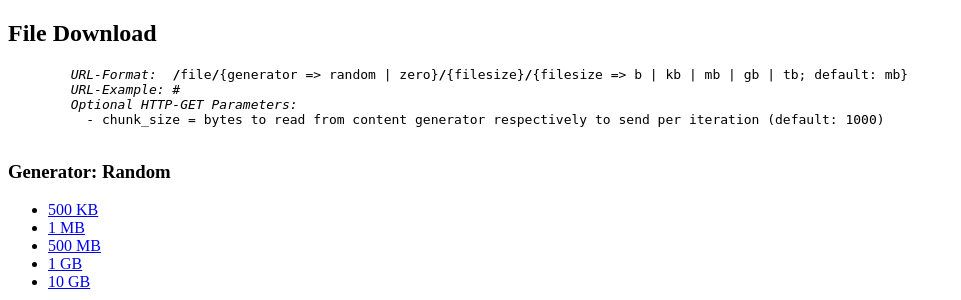
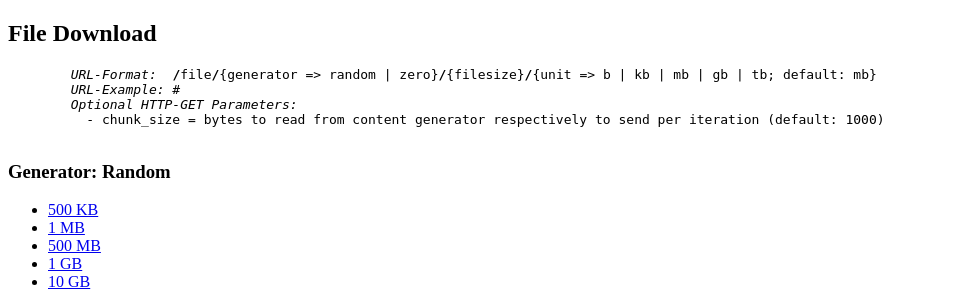
Before and after one commit to firefrei/filespeed, a Python web app: template templates/index.html in a window 1280 px wide. Shown: the top 300 px of the page, without its empty margins (0-961 px from the left). Run offline with Jinja, Linux system fonts and the light colour scheme; the template is opened without the code that fills it, so the values that code supplies are empty.

Commit message:
rename mb to sz

```diff
--- a/templates/index.html
+++ b/templates/index.html
@@ -9,8 +9,8 @@
     <h2>File Download</h2>
     <p>
     <pre>
-        <i>URL-Format:&nbsp;</i> <b>/</b>file<b>/</b>{generator => random | zero}<b>/</b>{filesize}<b>/</b>{filesize => b | kb | mb | gb | tb; default: mb}
-        <i>URL-Example:</i> {{ url_for('generate_file', generator='random', mb=1, unit='mb') }}
+        <i>URL-Format:&nbsp;</i> <b>/</b>file<b>/</b>{generator => random | zero}<b>/</b>{filesize}<b>/</b>{unit => b | kb | mb | gb | tb; default: mb}
+        <i>URL-Example:</i> {{ url_for('generate_file', generator='random', sz=1, unit='mb') }}
         <i>Optional HTTP-GET Parameters:</i>
           - chunk_size = bytes to read from content generator respectively to send per iteration (default: 1000)
     </pre>
@@ -18,28 +18,28 @@
 
     <h3>Generator: Random</h3>
     <ul>
-        <li><a href="{{ url_for('generate_file', generator='random', mb=500, unit='kb') }}">500 KB</a></li>
-        <li><a href="{{ url_for('generate_file', generator='random', mb=1, unit='mb') }}">1 MB</a></li>
-        <li><a href="{{ url_for('generate_file', generator='random', mb=500, unit='mb') }}">500 MB</a></li>
-        <li><a href="{{ url_for('generate_file', generator='random', mb=1, unit='gb') }}">1 GB</a></li>
-        <li><a href="{{ url_for('generate_file', generator='random', mb=10, unit='gb') }}">10 GB</a></li>
+        <li><a href="{{ url_for('generate_file', generator='random', sz=500, unit='kb') }}">500 KB</a></li>
+        <li><a href="{{ url_for('generate_file', generator='random', sz=1, unit='mb') }}">1 MB</a></li>
+        <li><a href="{{ url_for('generate_file', generator='random', sz=500, unit='mb') }}">500 MB</a></li>
+        <li><a href="{{ url_for('generate_file', generator='random', sz=1, unit='gb') }}">1 GB</a></li>
+        <li><a href="{{ url_for('generate_file', generator='random', sz=10, unit='gb') }}">10 GB</a></li>
     </ul>
 
     <h3>Generator: Zero</h3>
     <ul>
-        <li><a href="{{ url_for('generate_file', generator='zero', mb=500, unit='kb') }}">500 KB</a></li>
-        <li><a href="{{ url_for('generate_file', generator='zero', mb=1, unit='mb') }}">1 MB</a></li>
-        <li><a href="{{ url_for('generate_file', generator='zero', mb=500, unit='mb') }}">500 MB</a></li>
-        <li><a href="{{ url_for('generate_file', generator='zero', mb=1, unit='gb') }}">1 GB</a></li>
-        <li><a href="{{ url_for('generate_file', generator='zero', mb=10, unit='gb') }}">10 GB</a></li>
+        <li><a href="{{ url_for('generate_file', generator='zero', sz=500, unit='kb') }}">500 KB</a></li>
+        <li><a href="{{ url_for('generate_file', generator='zero', sz=1, unit='mb') }}">1 MB</a></li>
+        <li><a href="{{ url_for('generate_file', generator='zero', sz=500, unit='mb') }}">500 MB</a></li>
+        <li><a href="{{ url_for('generate_file', generator='zero', sz=1, unit='gb') }}">1 GB</a></li>
+        <li><a href="{{ url_for('generate_file', generator='zero', sz=10, unit='gb') }}">10 GB</a></li>
     </ul>
     </p>
 
     <p>
         <h3>Usage Examples</h3>
         <pre>
-            Using curl:     curl --output /dev/null {{ url_for('generate_file', generator='random', mb=1, unit='gb', _external=True) }}
-            Using wget:     wget -O /dev/null [--report-speed=bits] {{ url_for('generate_file', generator='random', mb=1, unit='gb', _external=True) }}
+            Using curl:     curl --output /dev/null {{ url_for('generate_file', generator='random', sz=1, unit='gb', _external=True) }}
+            Using wget:     wget -O /dev/null [--report-speed=bits] {{ url_for('generate_file', generator='random', sz=1, unit='gb', _external=True) }}
         </pre>
     </p>
 
```
Also changed, not shown: server.py (+6 -5 lines).
